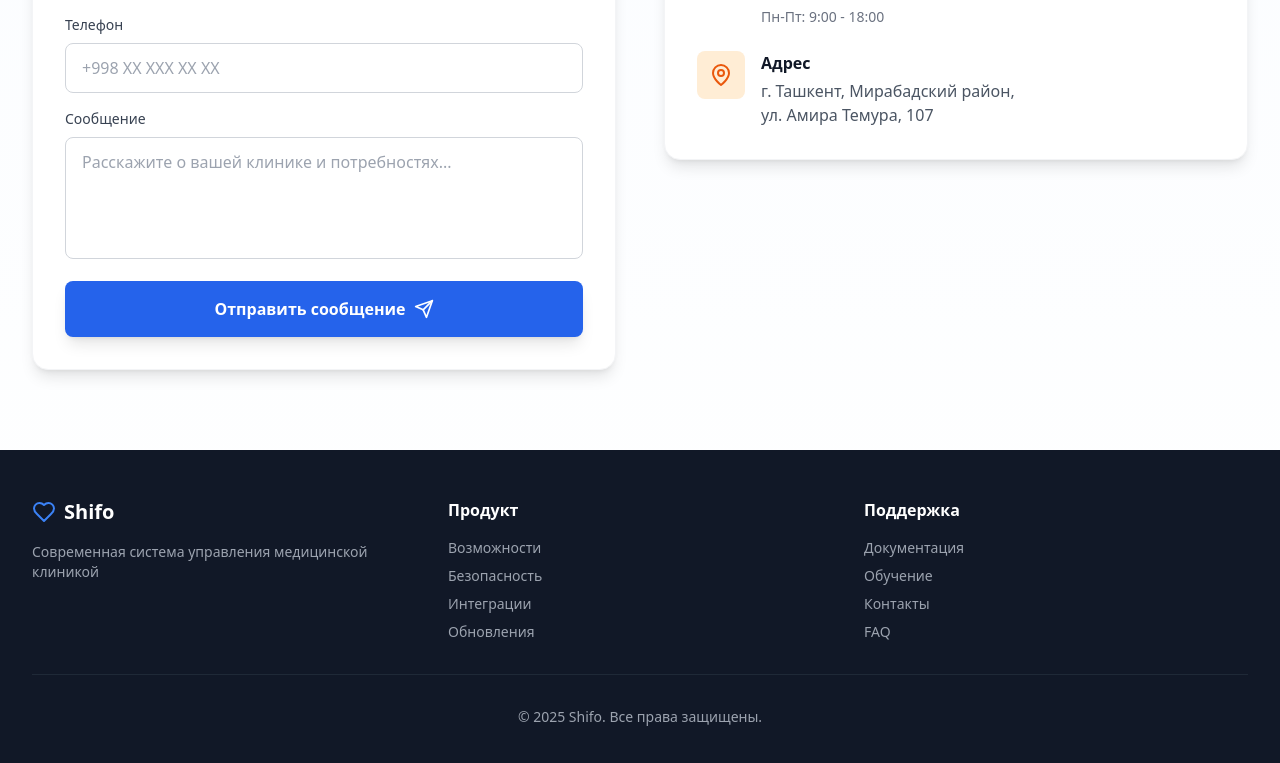
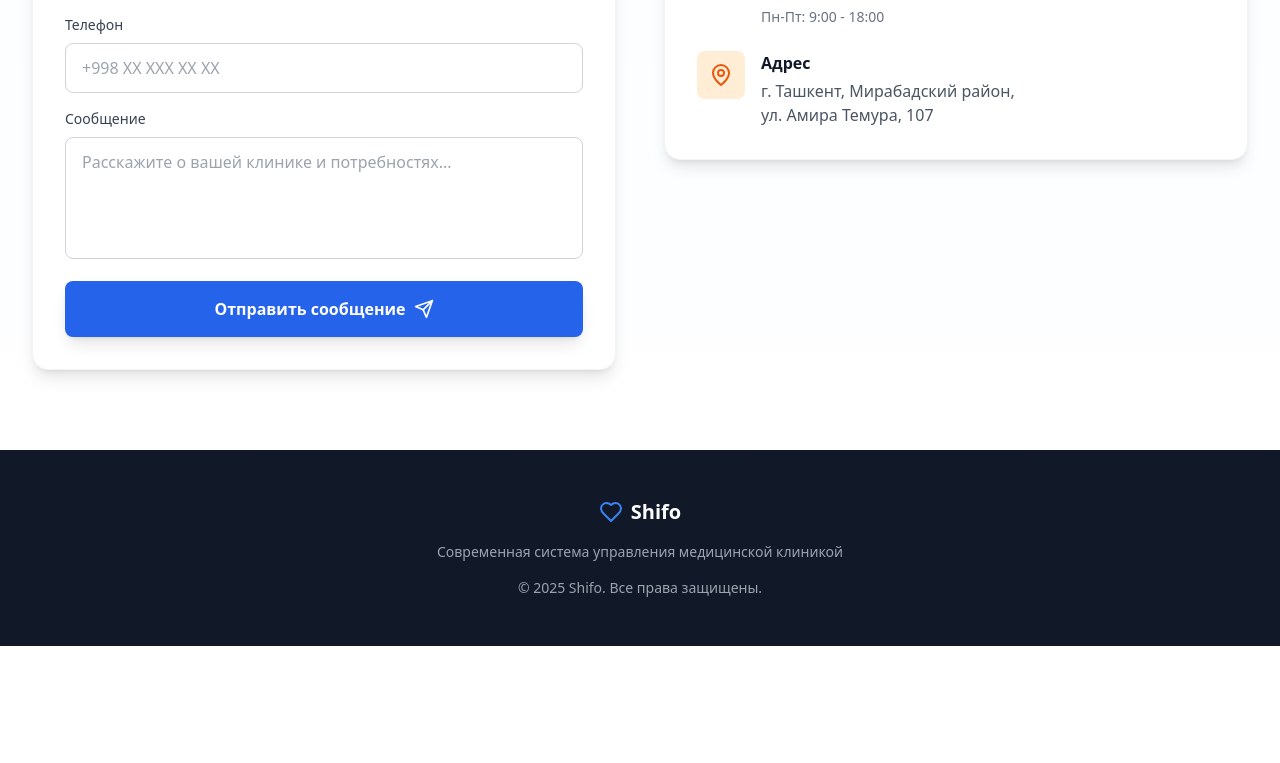
Before and after one commit to isoboi/shifo-design, a React (Vite) app: page / in a window 1280 px wide. Shown: the part 2804-3567 px from the top of the page. After the commit the page ends 3450 px from the top, so only its background shows below. Built offline with nearby package versions, Linux system fonts and the light colour scheme.

Commit message:
Updated Landing.tsx

```diff
--- a/src/components/Landing.tsx
+++ b/src/components/Landing.tsx
@@ -368,37 +368,15 @@ export function Landing({ onGetStarted }: LandingProps) {
 
       <footer className="bg-gray-900 text-gray-400 py-12">
         <div className="max-w-7xl mx-auto px-4 sm:px-6 lg:px-8">
-          <div className="grid md:grid-cols-3 gap-8 mb-8">
-            <div>
-              <div className="flex items-center space-x-2 mb-4">
-                <Heart className="w-6 h-6 text-blue-500" />
-                <span className="text-xl font-bold text-white">Shifo</span>
-              </div>
-              <p className="text-sm">
-                Современная система управления медицинской клиникой
-              </p>
+          <div className="flex flex-col items-center justify-center space-y-4">
+            <div className="flex items-center space-x-2">
+              <Heart className="w-6 h-6 text-blue-500" />
+              <span className="text-xl font-bold text-white">Shifo</span>
             </div>
-            <div>
-              <h4 className="text-white font-semibold mb-4">Продукт</h4>
-              <ul className="space-y-2 text-sm">
-                <li>Возможности</li>
-                <li>Безопасность</li>
-                <li>Интеграции</li>
-                <li>Обновления</li>
-              </ul>
-            </div>
-            <div>
-              <h4 className="text-white font-semibold mb-4">Поддержка</h4>
-              <ul className="space-y-2 text-sm">
-                <li>Документация</li>
-                <li>Обучение</li>
-                <li>Контакты</li>
-                <li>FAQ</li>
-              </ul>
-            </div>
-          </div>
-          <div className="border-t border-gray-800 pt-8 text-center text-sm">
-            <p>&copy; 2025 Shifo. Все права защищены.</p>
+            <p className="text-sm text-center">
+              Современная система управления медицинской клиникой
+            </p>
+            <p className="text-sm">&copy; 2025 Shifo. Все права защищены.</p>
           </div>
         </div>
       </footer>
```
